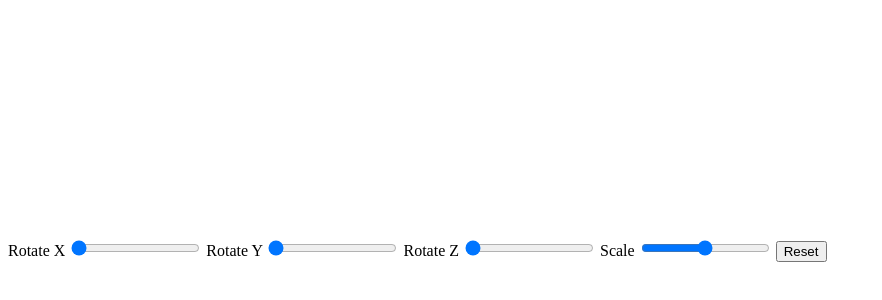
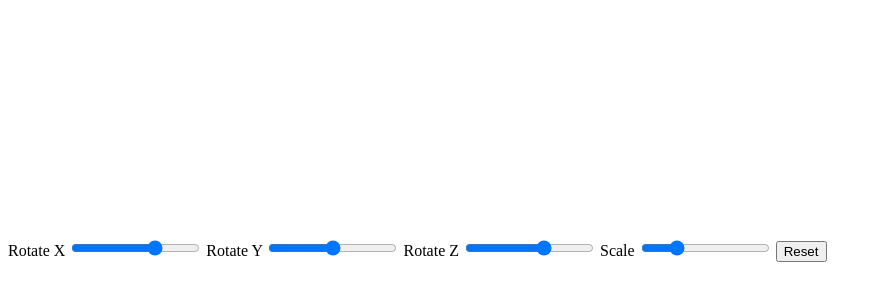
Before and after one commit to bricks-exposed/brick-renderer, a website built with Vite: page index.html in a window 1280 px wide. Shown: the part 286-586 px from the top of the page, without its empty margins (0-882 px from the left). Built offline with nearby package versions, Linux system fonts and the light colour scheme.

Commit message:
Index.html: better defaults for camera.

```diff
--- a/index.html
+++ b/index.html
@@ -18,9 +18,9 @@
         type="range"
         id="rotateX"
         name="rotateX"
-        value="0"
-        min="0"
-        max="360"
+        value="60"
+        min="-180"
+        max="180"
       />
       <label for="rotateY">Rotate Y</label>
       <input
@@ -28,17 +28,17 @@
         id="rotateY"
         name="rotateY"
         value="0"
-        min="0"
-        max="360"
+        min="-180"
+        max="180"
       />
       <label for="rotateZ">Rotate Z</label>
       <input
         type="range"
         id="rotateZ"
         name="rotateZ"
-        value="0"
-        min="0"
-        max="360"
+        value="45"
+        min="-180"
+        max="180"
       />
 
       <label for="scale">Scale</label>
@@ -46,7 +46,7 @@
         type="range"
         id="rotateZ"
         name="scale"
-        value="1"
+        value="0.5"
         min="0"
         max="2"
         step="0.1"
```
